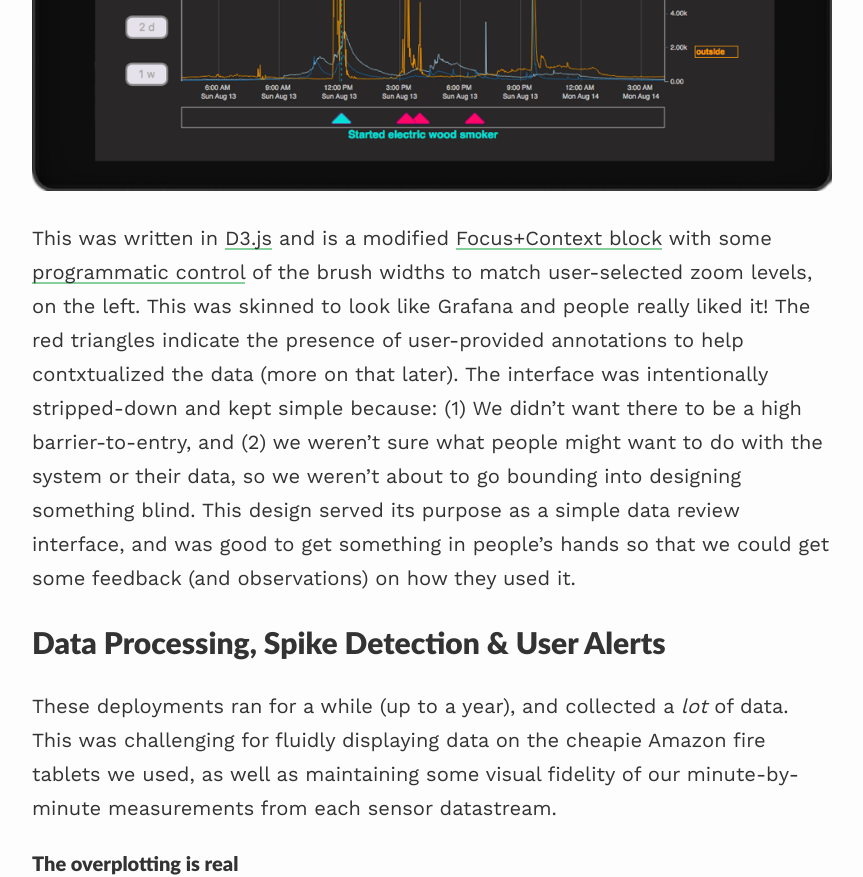
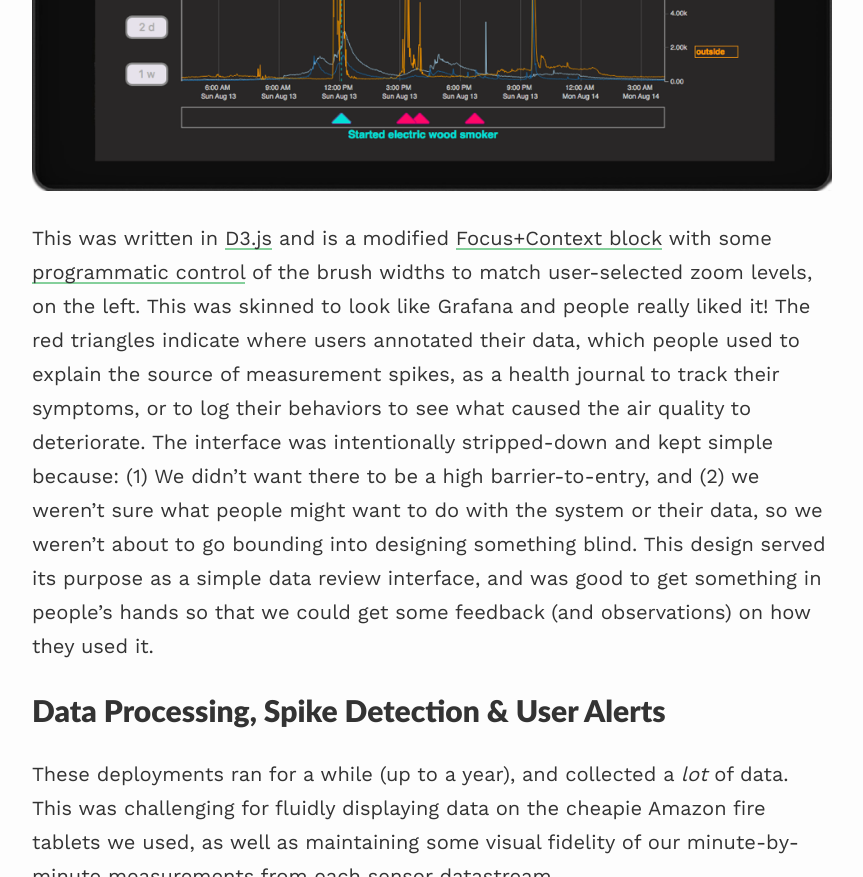
Before and after one commit to UtahJimmy/utahjimmy.github.io, a Jekyll site: the page built from _projects/1_project.md, in a window 1280 px wide and 900 px high, scrolled down 2697 px, cut to the strip 0-877 px from the top of the window. Shown: the whole strip, without its empty margins (208-1071 px from the left). Built offline with Jekyll 4.4.1, drawn with Linux system fonts in a browser that asks for light colours; nearby versions of some CDN libraries.

Commit message:
Update 1_project.md

```diff
--- a/_projects/1_project.md
+++ b/_projects/1_project.md
@@ -40,7 +40,7 @@ The Interface
 ![header](/assets/images/projects/maav/interface.png)
 {: refdef}
 
-This was written in [D3.js](https://d3js.org/) and is a modified [Focus+Context block](https://observablehq.com/@d3/focus-context) with some [programmatic control](https://d19jftygre6gh0.cloudfront.net/micahstubbs/3cda05ca68cba260cb81) of the brush widths to match user-selected zoom levels, on the left.  This was skinned to look like Grafana and people really liked it!  The red triangles indicate the presence of user-provided annotations to help contxtualized the data (more on that later).  The interface was intentionally stripped-down and kept simple because: (1) We didn't want there to be a high barrier-to-entry, and (2) we weren't sure what people might want to do with the system or their data, so we weren't about to go bounding into designing something blind.  This design served its purpose as a simple data review interface, and was good to get something in people's hands so that we could get some feedback (and observations) on how they used it.
+This was written in [D3.js](https://d3js.org/) and is a modified [Focus+Context block](https://observablehq.com/@d3/focus-context) with some [programmatic control](https://d19jftygre6gh0.cloudfront.net/micahstubbs/3cda05ca68cba260cb81) of the brush widths to match user-selected zoom levels, on the left.  This was skinned to look like Grafana and people really liked it!  The red triangles indicate where users annotated their data, which people used to explain the source of measurement spikes, as a health journal to track their symptoms, or to log their behaviors to see what caused the air quality to deteriorate. The interface was intentionally stripped-down and kept simple because: (1) We didn't want there to be a high barrier-to-entry, and (2) we weren't sure what people might want to do with the system or their data, so we weren't about to go bounding into designing something blind.  This design served its purpose as a simple data review interface, and was good to get something in people's hands so that we could get some feedback (and observations) on how they used it.
 
 Data Processing, Spike Detection & User Alerts
 ========
```
